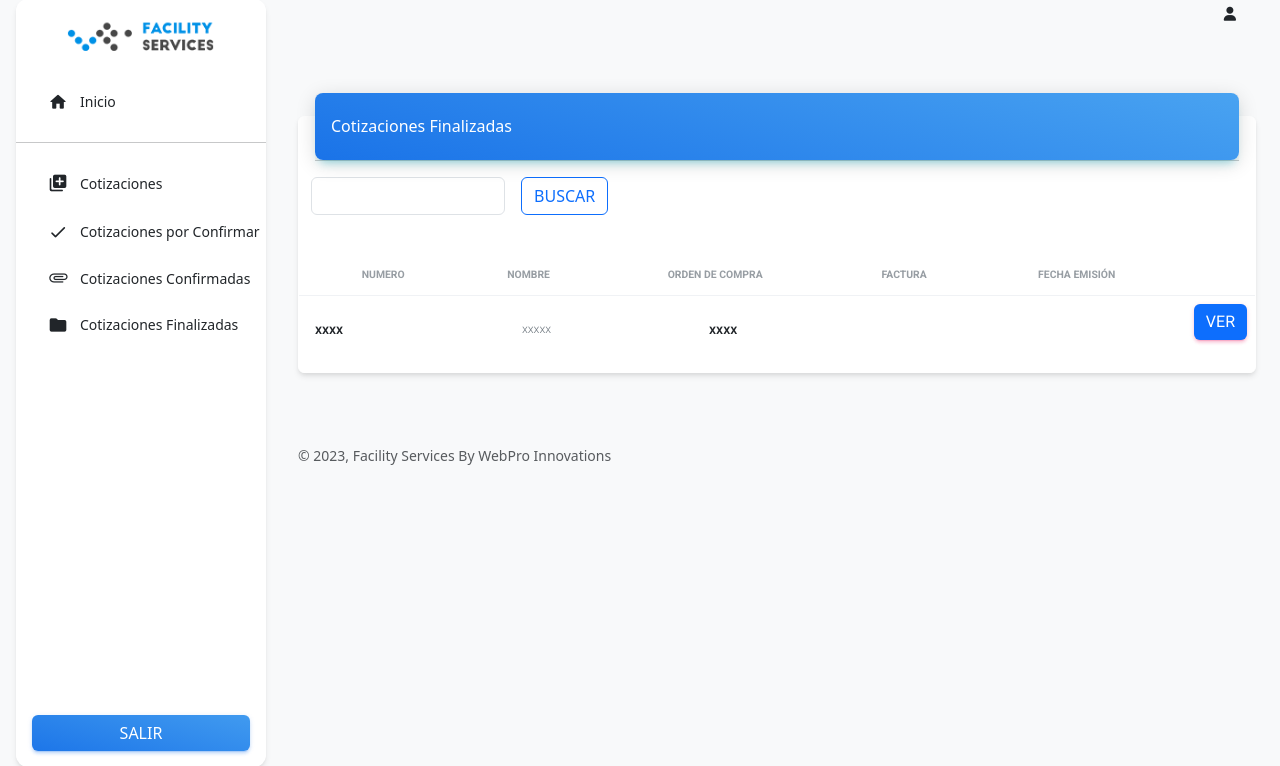
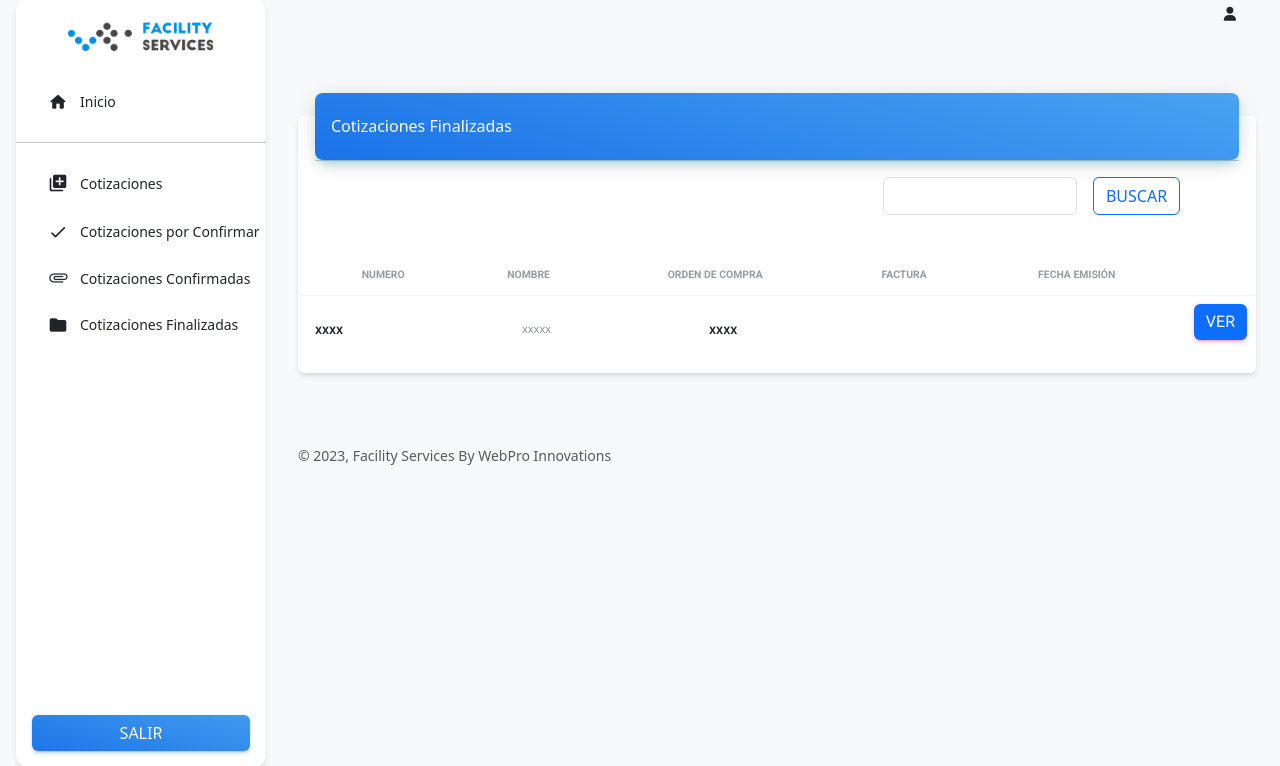
Before and after one commit to kamikaizer/lyr-facilityservices, a Python web app: template templates/historico.html in a window 1280 px wide. Shown: the part 17-783 px from the top of the page. Run offline with Jinja, Linux system fonts and the light colour scheme; the template is opened without the code that fills it, so the values that code supplies are empty; some libraries are stand-ins or nearby versions.

Commit message:
buscador

```diff
--- a/templates/historico.html
+++ b/templates/historico.html
@@ -18,9 +18,10 @@
               </div>
               <div>
                 <div class="container-fluid">
-                    <form class="d-flex" role="search">
+                  <form class="d-flex justify-content-end" role="search">
                     <div class="row g-3">
                       <div class="row g-3">
+
                       <div class="col-sm-7">
                         <input type="text" class="form-control" aria-label="">
                       </div>
@@ -29,8 +30,10 @@
                       </div>
                     </div>
                   </div>
+
                   </form>
                 </div>
+
 
               </div>
               <div class="card-body px-0 pb-2">
```
Lines whose indentation alone changed are shown as unchanged.
